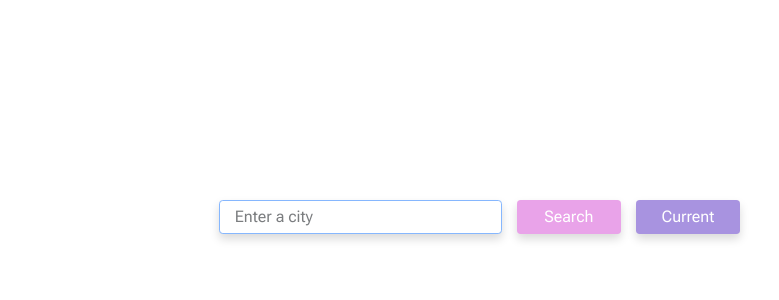
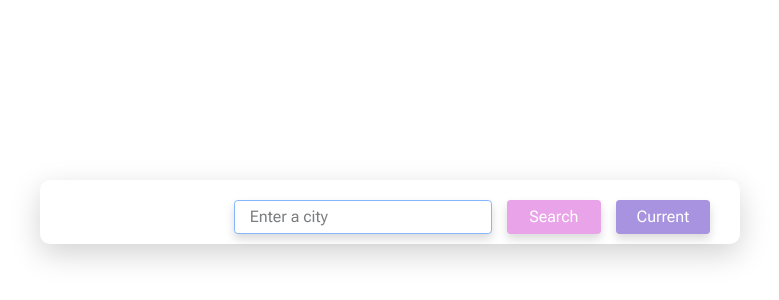
Before and after one commit to anndcodes/react-weather-app, a React (Vite) app: page / in a window 1280 px wide. Shown: the part 188-488 px from the top of the page, without its empty margins (250-1029 px from the left). Built offline with nearby package versions, Linux system fonts and the light colour scheme.

Commit message:
style: insert bootstrap classes on weather-app component

```diff
--- a/src/WeatherApp.jsx
+++ b/src/WeatherApp.jsx
@@ -2,9 +2,9 @@ import SearchForm from "./SearchForm"
 
 function WeatherApp() {
   return (
-    <>
+    <div className="weather-app px-5 rounded-4 shadow-lg">
       <SearchForm />
-    </>
+    </div>
   )
 }
 
```
